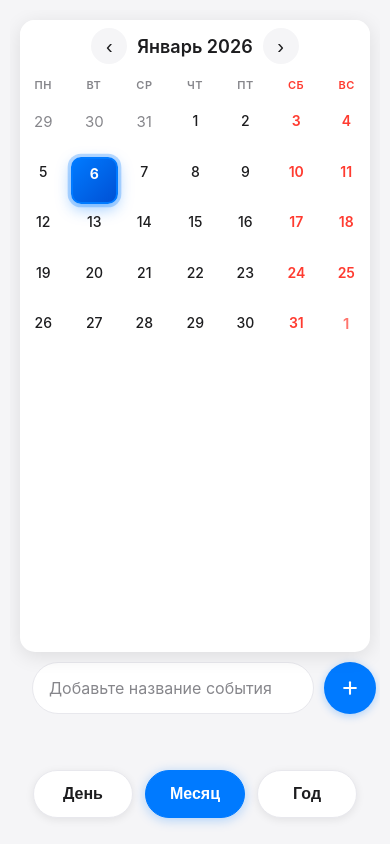
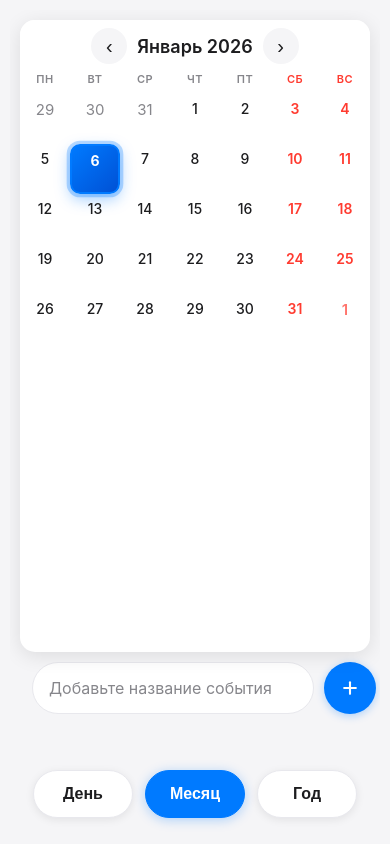
Before and after one commit to AdilBikeev/clock-calendar, a React (Vite) app: page / in a window 390 px wide. Built offline with nearby package versions, Linux system fonts and the light colour scheme.

Commit message:
Убрал лишний gap и padding для календаря

```diff
--- a/src/components/MonthView.css
+++ b/src/components/MonthView.css
@@ -49,7 +49,7 @@
 .weekdays {
   display: grid;
   grid-template-columns: repeat(7, 1fr);
-  gap: 8px;
+  gap: 0;
   margin-bottom: 8px;
 }
 
@@ -58,7 +58,6 @@
   font-weight: 600;
   font-size: 13px;
   color: #86868b;
-  padding: 8px 4px;
   text-transform: uppercase;
   letter-spacing: 0.5px;
 }
@@ -71,7 +70,7 @@
 .days-grid {
   display: grid;
   grid-template-columns: repeat(7, 1fr);
-  gap: 8px;
+  gap: 0;
 }
 
 .day-cell {
@@ -239,16 +238,15 @@
 
 @media (max-width: 600px) {
   .weekdays {
-    gap: 4px;
+    gap: 0;
   }
 
   .weekday {
     font-size: 11px;
-    padding: 6px 2px;
   }
 
   .days-grid {
-    gap: 4px;
+    gap: 0;
   }
 
   .day-cell {
--- a/src/components/YearView.css
+++ b/src/components/YearView.css
@@ -35,7 +35,7 @@
   display: grid;
   grid-template-columns: repeat(3, 1fr);
   grid-template-rows: repeat(4, auto);
-  gap: 6px;
+  gap: 0;
   width: 100%;
   height: auto;
   min-height: 0;
@@ -128,7 +128,7 @@
 .mini-weekdays {
   display: grid;
   grid-template-columns: repeat(7, 1fr);
-  gap: 1px;
+  gap: 0;
   margin-bottom: 2px;
 }
 
@@ -153,7 +153,7 @@
 .mini-days-grid {
   display: grid;
   grid-template-columns: repeat(7, 1fr);
-  gap: 1px;
+  gap: 0;
 }
 
 .mini-day-cell {
@@ -247,7 +247,7 @@
 /* Компактный вид для мобильных устройств */
 @media (max-width: 768px) {
   .year-grid {
-    gap: 4px;
+    gap: 0;
   }
 
   .mini-month {
@@ -276,7 +276,7 @@
 
 @media (max-width: 480px) {
   .year-grid {
-    gap: 2px;
+    gap: 0;
   }
 
   .mini-month {
@@ -309,7 +309,7 @@
 
 @media (max-width: 360px) {
   .year-grid {
-    gap: 1px;
+    gap: 0;
   }
 
   .mini-month {
```
